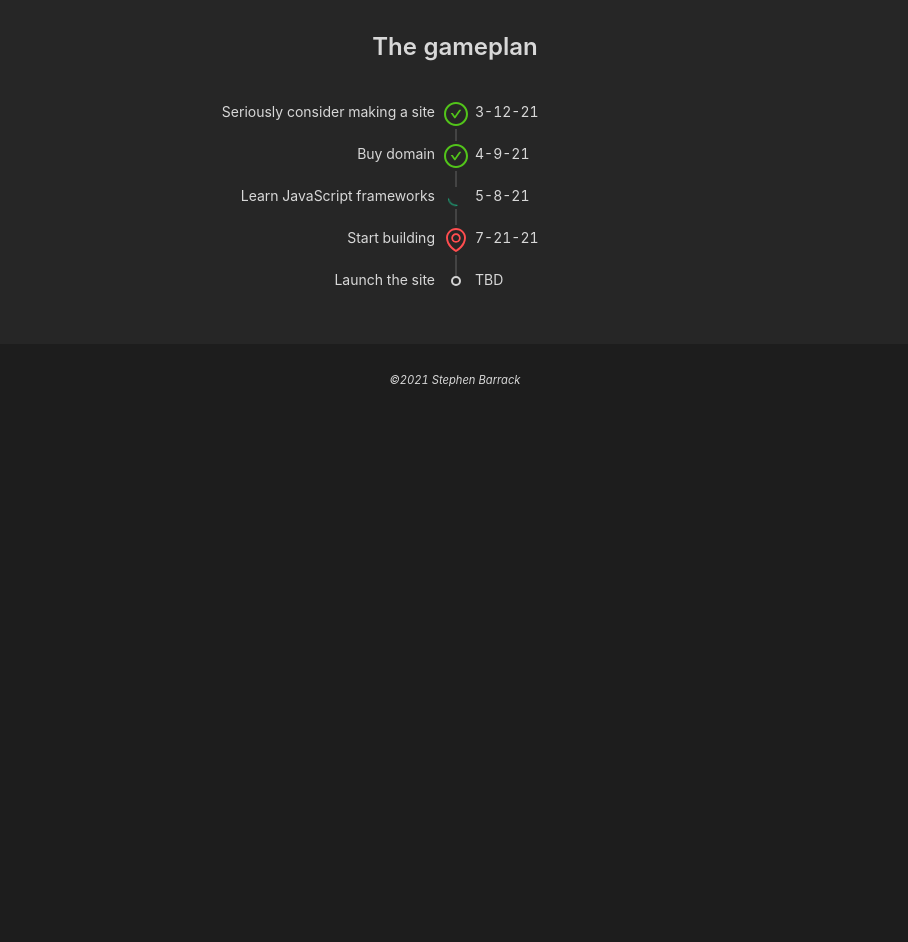
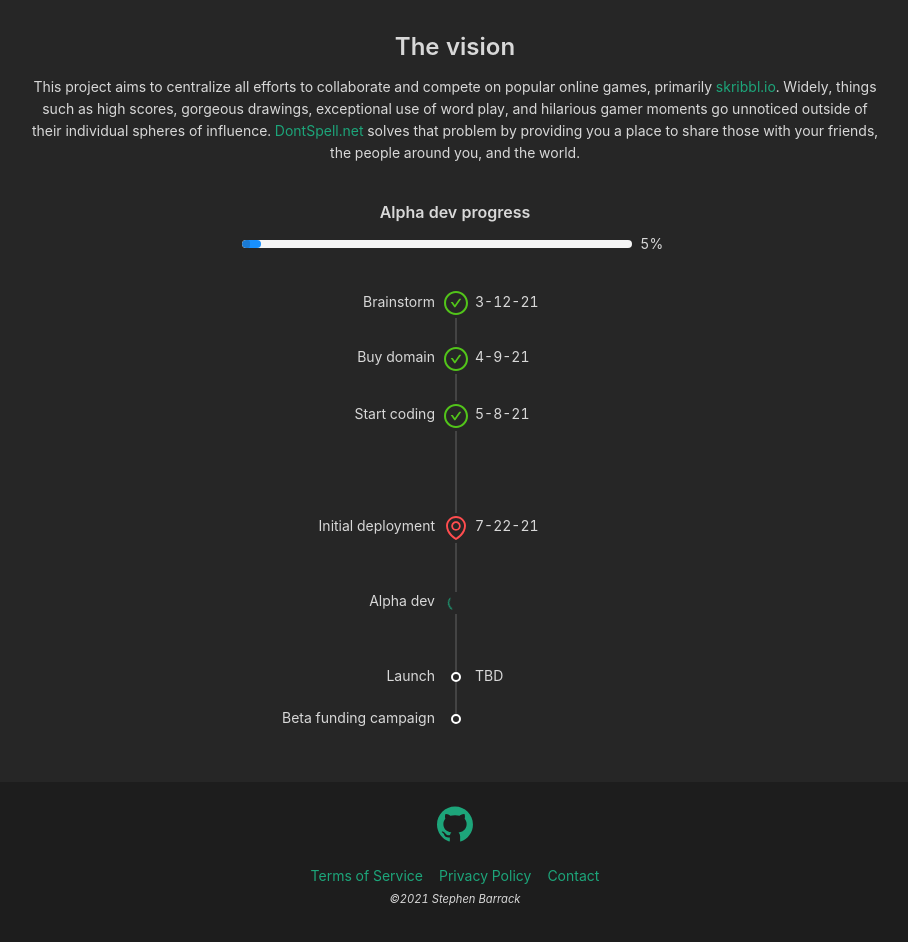
Before and after one commit to sbarrack/dontspell, a React (Create React App) app: page / in a window 1280 px wide. Shown: the part 180-1122 px from the top of the page, without its empty margins (185-1093 px from the left). Before the commit the page ends 800 px from the top, so only its background shows below. Built offline with nearby package versions, Linux system fonts and the light colour scheme.

Commit message:
more details

```diff
--- a/package.json
+++ b/package.json
@@ -11,6 +11,7 @@
     "deploy": "gh-pages -d build"
   },
   "dependencies": {
+    "@ant-design/icons": "^4.6.2",
     "@craco/craco": "^6.2.0",
     "@testing-library/jest-dom": "^5.14.1",
     "@testing-library/react": "^11.2.7",
--- a/src/App.tsx
+++ b/src/App.tsx
@@ -1,54 +1,97 @@
 import './App.less';
 import React, { FC } from 'react';
-import { Col, Layout, Row, Timeline, Typography } from 'antd';
-import { CheckCircleOutlined, EnvironmentOutlined, LoadingOutlined } from '@ant-design/icons';
+import { Col, Layout, Progress, Row, Space, Timeline, Typography } from 'antd';
+import { CheckCircleOutlined, EnvironmentOutlined, GithubOutlined, LoadingOutlined } from '@ant-design/icons';
 const { Content, Footer } = Layout;
 const { Paragraph, Title } = Typography;
 const { Item } = Timeline;
 
-const App: FC = () => (
+const App: FC = () => {
+  return (
     <>
-    <Layout>
+      <Layout className="text-center">
         <Content>
-        <Row className="text-center">
+          <Row>
             <Col span={20} offset={2}>
               <Title>
-              <br></br>Welcome to dontspell.net!
+                <br />Welcome to <a href="/">DontSpell.net</a>!
               </Title>
               <Title level={4}>
-              The online community for drawing/word games
-              <br></br><small><i>Coming soon&trade;</i></small>
-              <br></br>&nbsp;
+                The online community for popular internet games
+                <br /><small><i>Coming soon&trade;</i></small>
+                <br />&nbsp;
               </Title>
             </Col>
           </Row>
           <Row>
-          <Col span={20} offset={2}>
-            <Title level={3} className="text-center">
-              The gameplan
-              <br></br>&nbsp;
+            <Col span={16} offset={4}>
+              <Title level={3}>
+                The vision
               </Title>
+              <Paragraph>
+                This project aims to centralize all efforts to collaborate
+                and compete on popular online games, primarily <a href="https://skribbl.io/" target="_blank" rel="noreferrer">skribbl.io</a>.
+                Widely, things such as high scores, gorgeous drawings, exceptional
+                use of word play, and hilarious gamer moments go unnoticed outside
+                of their individual spheres of influence. <a href="/">DontSpell.net</a> solves
+                that problem by providing you a place to share those with your friends,
+                the people around you, and the world.
+                <br />&nbsp;
+              </Paragraph>
+            </Col>
+          </Row>
+          <Row>
+            <Col span={8} offset={8}>
+              <Title level={5}>
+                Alpha dev progress
+              </Title>
+              <Progress percent={5} status="active" />
+              <br />&nbsp;
+              <br />&nbsp;
               <Timeline mode={'right'}>
-              <Item label="3-12-21" color="green" dot={<CheckCircleOutlined style={{ fontSize: '24px' }} />}>
-                Seriously consider making a site
+                <Item label="3-12-21" color="green" dot={<CheckCircleOutlined style={{ fontSize: '24px' }} />} style={scaleTime(28)}>
+                  Brainstorm
                 </Item>
-              <Item label="4-9-21" color="green" dot={<CheckCircleOutlined style={{ fontSize: '24px' }} />}>
+                <Item label="4-9-21" color="green" dot={<CheckCircleOutlined style={{ fontSize: '24px' }} />} style={scaleTime(29)}>
                   Buy domain
                 </Item>
-              <Item label="5-8-21" dot={<LoadingOutlined style={{ fontSize: '16px' }} spin />}>
-                Learn JavaScript frameworks
+                <Item label="5-8-21" color="green" dot={<CheckCircleOutlined style={{ fontSize: '24px' }} />} style={scaleTime(75)}>
+                  Start coding
                 </Item>
-              <Item label="7-21-21" color="red" dot={<EnvironmentOutlined style={{ fontSize: '24px' }} />}>
-                Start building
+                <Item label="7-22-21" color="red" dot={<EnvironmentOutlined style={{ fontSize: '24px' }} />} style={scaleTime(44)}>
+                  Initial deployment
                 </Item>
-              <Item label="TBD" color="lightGray">Launch the site</Item>
+                <Item dot={<LoadingOutlined style={{ fontSize: '16px' }} spin />} style={scaleTime(44)}>
+                  Alpha dev
+                </Item>
+                <Item label="TBD" color="white">
+                  Launch
+                </Item>
+                <Item color="white">
+                  Beta funding campaign
+                </Item>
               </Timeline>
             </Col>
           </Row>
         </Content>
         <Footer>
-        <Row className="text-center">
+          <Row>
             <Col span={20} offset={2}>
+              <Space size="middle">
+                <a href="https://github.com/sbarrack/dontspell" target="_blank" rel="noreferrer">
+                  <GithubOutlined style={{ fontSize: '36px' }} />
+                </a>
+              </Space>
+              <br />&nbsp;
+            </Col>
+          </Row>
+          <Row>
+            <Col span={20} offset={2}>
+              <Space size="middle">
+                <a href="/terms">Terms of Service</a>
+                <a href="/privacy">Privacy Policy</a>
+                <a href="mailto:dev@dontspell.net">Contact</a>
+              </Space>
               <Paragraph italic={true}>
                 <small>&copy;2021 Stephen Barrack</small>
               </Paragraph>
@@ -58,5 +101,11 @@ const App: FC = () => (
       </Layout>
     </>
   );
+}
+
+function scaleTime(days: number) {
+  const timeScale = 1.2;
+  return { paddingBottom: days * timeScale, };
+}
 
 export default App;
```
Also changed, not shown: src/global/styles.less (+12 -2 lines), 1 other file (tests, documents, lock files or other folders). Lines whose indentation alone changed are shown as unchanged.
